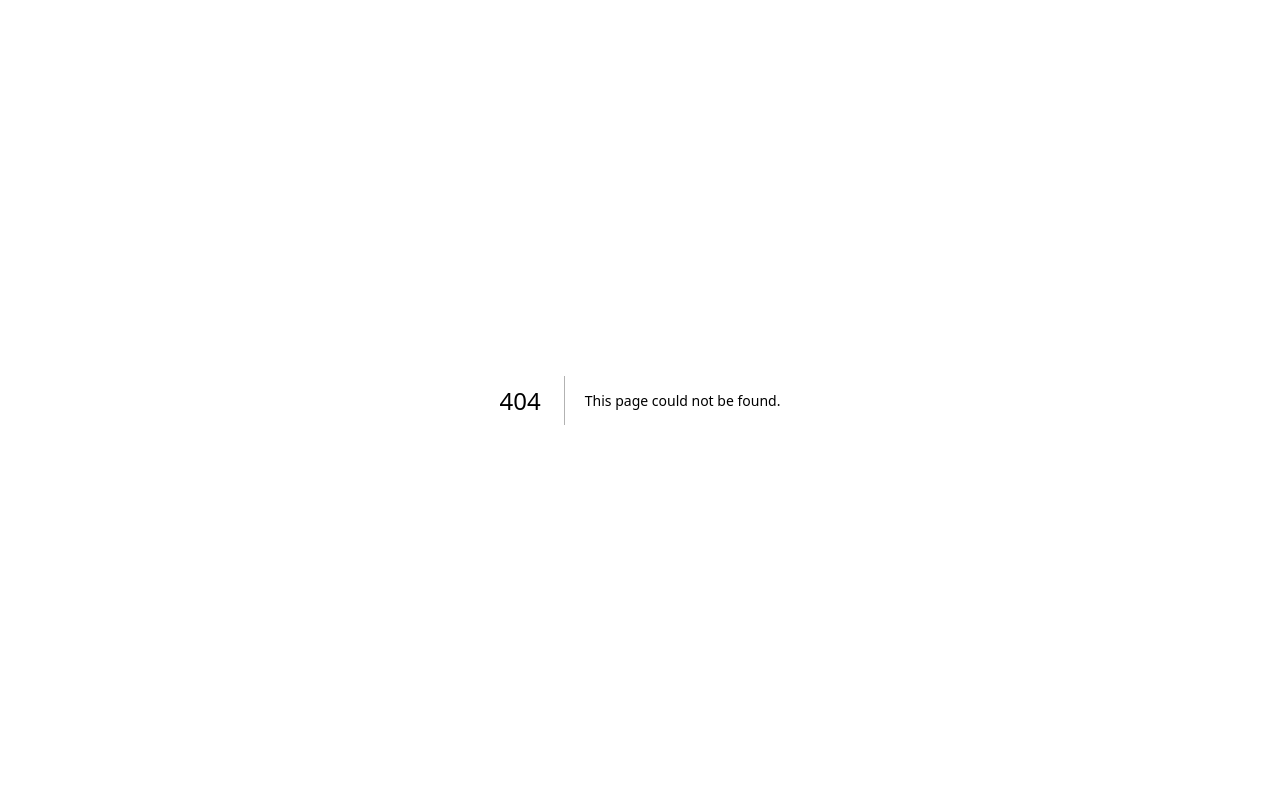
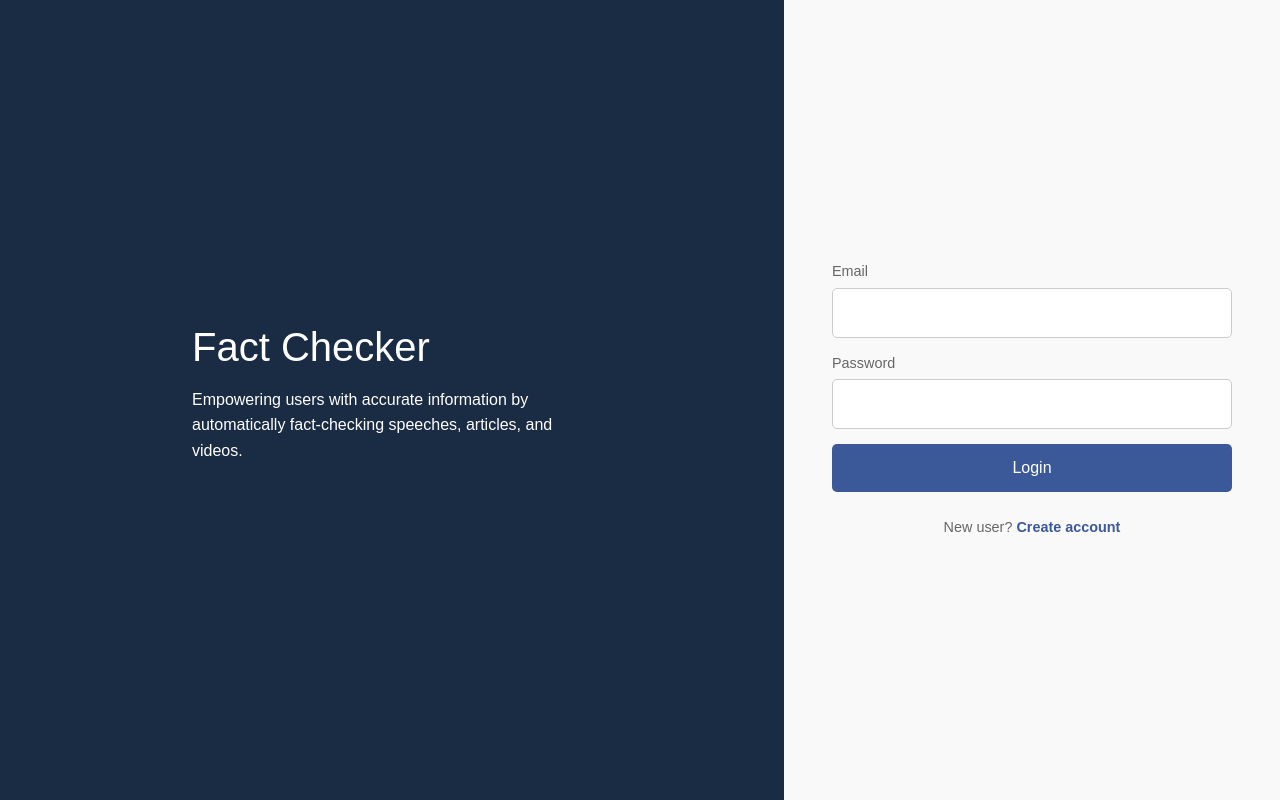
Before and after one commit to PhongDiep2003/fact-checker-frontend, a Next.js app: page /pages/login in a window 1280 px wide. Before the commit this address had no page. Built offline with nearby package versions, Linux system fonts and the light colour scheme.

Commit message:
added login page

```diff
--- a/app/page.js
+++ b/app/page.js
@@ -1,4 +1,4 @@
-import Signup from './pages/signup';
+import Signup from './pages/signup/page';
 
 export default function Home() {
   return <Signup />;
--- /dev/null
+++ b/app/pages/login/page.js
@@ -0,0 +1,37 @@
+"use client";
+
+import styles from '../../styles/signup.module.css';
+
+export default function Login() {
+  return (
+    <div className={styles.container}>
+      <div className={styles.leftPanel}>
+        <div className={styles.projectInfo}>
+          <h1 className={styles.appName}>Fact Checker</h1>
+          <p className={styles.mission}>
+            Empowering users with accurate information by automatically fact-checking speeches, articles, and videos.
+          </p>
+        </div>
+      </div>
+      <div className={styles.rightPanel}>
+        <form className={styles.form}>
+          <div className={styles.inputGroup}>
+            <label htmlFor="email">Email</label>
+            <input type="email" id="email" className={styles.input} />
+          </div>
+          <div className={styles.inputGroup}>
+            <label htmlFor="password">Password</label>
+            <input type="password" id="password" className={styles.input} />
+          </div>
+          <button type="submit" className={styles.button}>Login</button>
+          <p className={styles.signInText}>
+            New user?{' '}
+            <a href="/signup" className={styles.signInLink}>
+              Create account
+            </a>
+          </p>
+        </form>
+      </div>
+    </div>
+  );
+}
--- a/app/pages/signup.js
+++ b/app/pages/signup/page.js
@@ -1,6 +1,7 @@
 "use client";
 
-import styles from '../styles/signup.module.css';
+import Link from 'next/link';
+import styles from '../../styles/signup.module.css';
 
 export default function Signup() {
   return (
@@ -21,7 +22,6 @@ export default function Signup() {
           <h2 className={styles.sectionHeader}>Cool Features</h2>
           <ul className={styles.featuresList}>
             <li>Supports multiple platforms: YouTube, websites, PDFs, and more.</li>
-            <li>Automated and fast claim analysis.</li>
             <li>Continuously updated with the latest information.</li>
           </ul>
         </div>
@@ -42,7 +42,10 @@ export default function Signup() {
           </div>
           <button type="submit" className={styles.button}>Sign up</button>
           <p className={styles.signInText}>
-            Already a member? <a href="#" className={styles.signInLink}>Sign in</a>
+            Already a member?{' '}
+            <Link href="/login" className={styles.signInLink}>
+              Sign in
+            </Link>
           </p>
         </form>
       </div>
```
